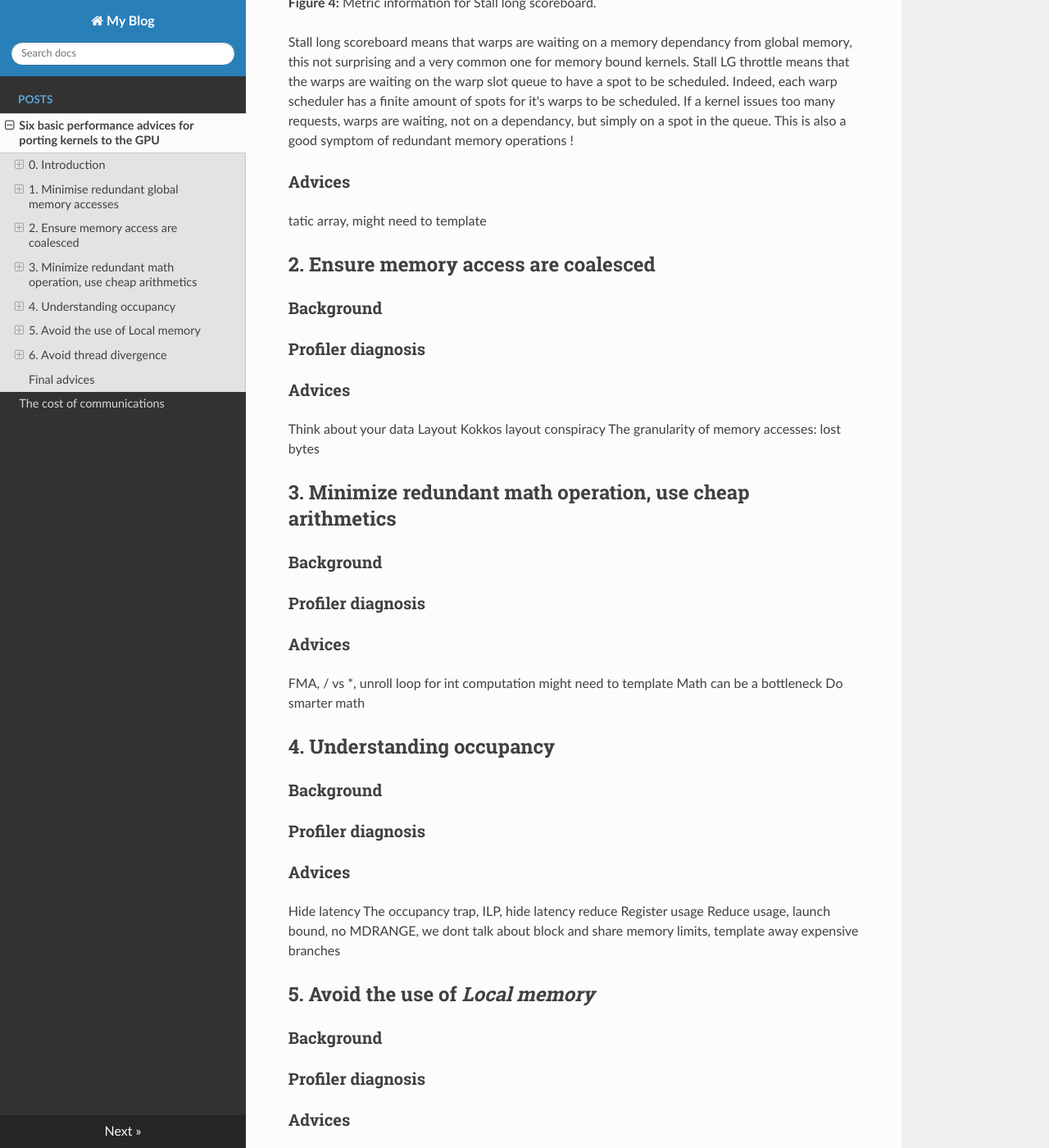
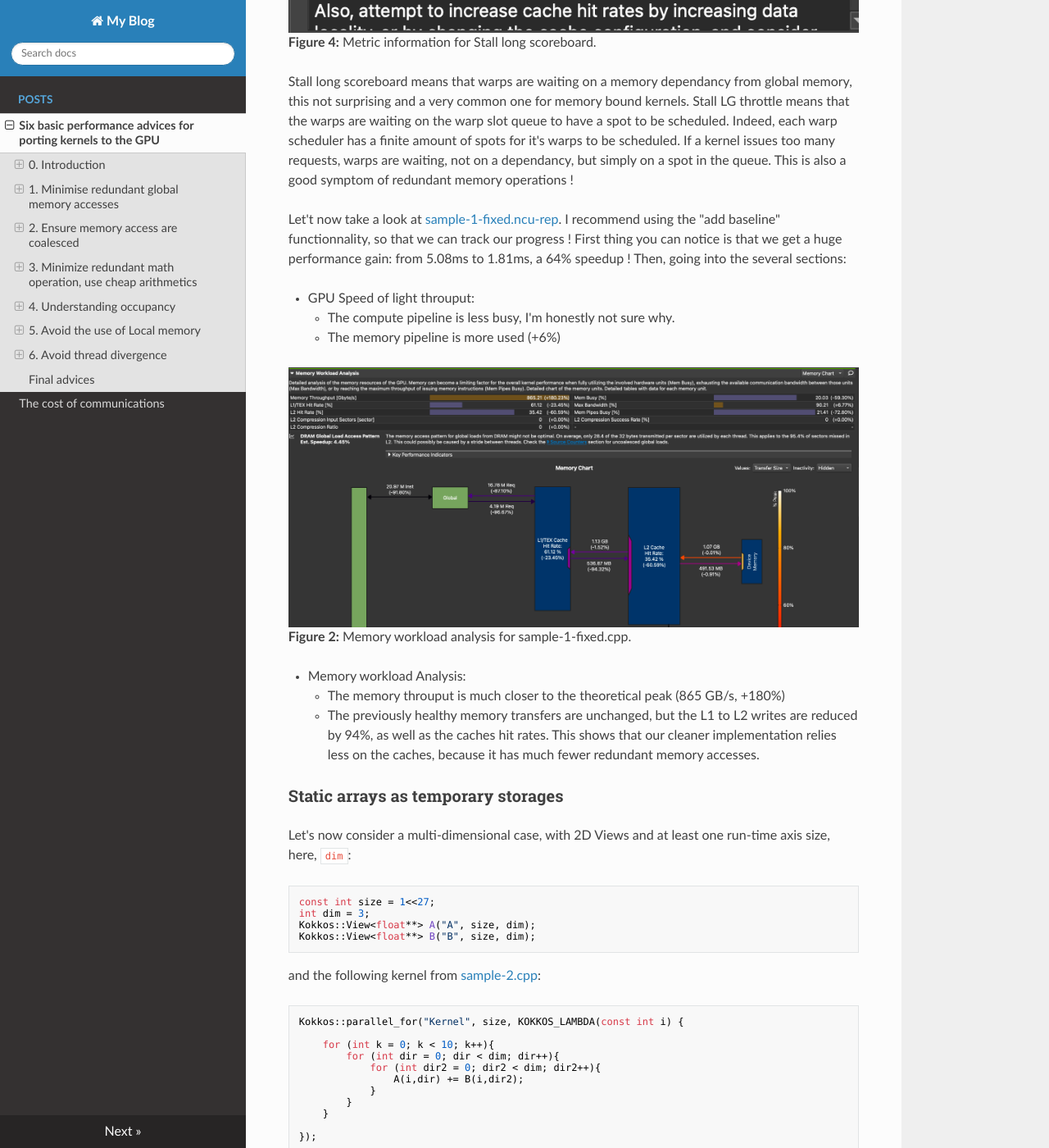
Before and after one commit to rbourgeois33/rbourgeois33.github.io, an MkDocs documentation site: the page built from docs/posts/post1.md, in a window 1280 px wide and 1400 px high, scrolled down 6745 px. Shown: the whole window at 82% size. Built offline with MkDocs 1.6.1, drawn with Linux system fonts in a browser that asks for light colours; nearby versions of some CDN libraries; some of the changed text lies outside the part shown.

Commit message:
progress

````diff
--- a/docs/posts/post1.md
+++ b/docs/posts/post1.md
@@ -79,7 +79,7 @@ The outline for this post is the following 6 rules of thumbs,or advices, largely
 5. Avoid the use of *Local memory*.
 6. Avoid thread divergence.
 
-Feel free to jump straight into your sections of interest.
+Feel free to jump straight into your sections of interest. TODO: i want also to giuve insight on where to look in ncu
 
 ### Before we start
 
@@ -89,9 +89,9 @@ Before going into the 6 advices, I invite you to read [my post on the cost of co
 
 As discussed in [my post on the cost of communications](post2.md), on recent GPUs (V/A/H/B100) it takes 50-100x more time to load a non cached FP64 double from global memory up to registers than computing a FMA math operation on that number. We call this ratio the **flop per load** (FPL). The cache hierachy does mitigates that number, but each and every access to global memory *is* more expensive than a register manipulation by a factor of at least 2-5x, assuming the variable is cached in L1. You should avoid them *at all cost*.
 
-### A first simple example
+### A first simple example, temporary register storages
 Let's considers at [sample-1.cpp](https://github.com/rbourgeois33/rbourgeois33.github.io/blob/code-sample/code-sample/sample-1.cpp) where we create two Device views:
-
+TODO: préciser qu'une kokkos view c'est un vecteur sur le device
 ```c++
 const int size = 1<<27;
 Kokkos::View<float*> A("A", size);
@@ -153,11 +153,51 @@ The warp states shows you the **reasons** why your warps have been stalled durin
 **Figure 4:** Metric information for Stall long scoreboard.
 
 Stall long scoreboard means that warps are waiting on a memory dependancy from global memory, this not surprising and a very common one for memory bound kernels. Stall LG throttle means that the warps are waiting on the warp slot queue to have a spot to be scheduled. Indeed, each warp scheduler has a finite amount of spots for it's warps to be scheduled. If a kernel issues too many requests, warps are waiting, not on a dependancy, but simply on a spot in the queue. This is also a good symptom of redundant memory operations !
+
+Let't now take a look at [sample-1-fixed.ncu-rep](https://github.com/rbourgeois33/rbourgeois33.github.io/blob/code-sample/code-sample/sample-1-fixed.ncu-rep). I recommend using the "add baseline" functionnality, so that we can track our progress ! First thing you can notice is that we get a huge performance gain: from 5.08ms to 1.81ms, a 64% speedup ! Then, going into the several sections:
+
+- GPU Speed of light throuput:
+    - The compute pipeline is less busy, I'm honestly not sure why.
+    - The memory pipeline is more used (+6%)
+
+![alt text](image-8.png)
+**Figure 2:** Memory workload analysis for sample-1-fixed.cpp.
+
+- Memory workload Analysis:
+    - The memory throuput is much closer to the theoretical peak (865 GB/s, +180%)
+    - The previously healthy memory transfers are unchanged, but the L1 to L2 writes are reduced by 94%, as well as the caches hit rates. This shows that our cleaner implementation relies less on the caches, because it has much fewer redundant memory accesses.
+
+
 <!-- We can see that the kernel uses both memory and compute pipelines extensively. The high value of memory usage is surprising; Each thread is performing a lot of math; around 30 FMA, but is is much lower than the FP32 FPL of the GPU I am working with (A [Nvidia RTX 6000 Ada generation](https://www.techpowerup.com/gpu-specs/rtx-6000-ada-generation.c3933), with a FP32 FPL of 379) -->
 <!-- - 255.85M request between the kernel and global memory, split amongst ~130M Reads and ~130M Writes.
     - This corresponds to $2^{27}(30) -->
-### Advices
-tatic array, might need to template
+### Static arrays as temporary storages
+Let's now consider a multi-dimensional case, with 2D Views and at least one run-time axis size, here, `dim`:
+
+```c++
+const int size = 1<<27;
+int dim = 3;
+Kokkos::View<float**> A("A", size, dim);
+Kokkos::View<float**> B("B", size, dim);
+```
+
+and the following kernel from [sample-2.cpp](https://github.com/rbourgeois33/rbourgeois33.github.io/blob/code-sample/code-sample/sample-2.cpp):
+
+```c++
+Kokkos::parallel_for("Kernel", size, KOKKOS_LAMBDA(const int i) {
+
+    for (int k = 0; k < 10; k++){
+        for (int dir = 0; dir < dim; dir++){
+            for (int dir2 = 0; dir2 < dim; dir2++){
+                A(i,dir) += B(i,dir2);
+            }
+        }
+    }
+
+});
+```
+
+It is clear that there are redundant memory accesses, that we would like to store in temporary arrays
 
 ## 2. Ensure memory access are coalesced
 ### Background
````
Also changed, not shown: docs/posts/image-8.png (added).
